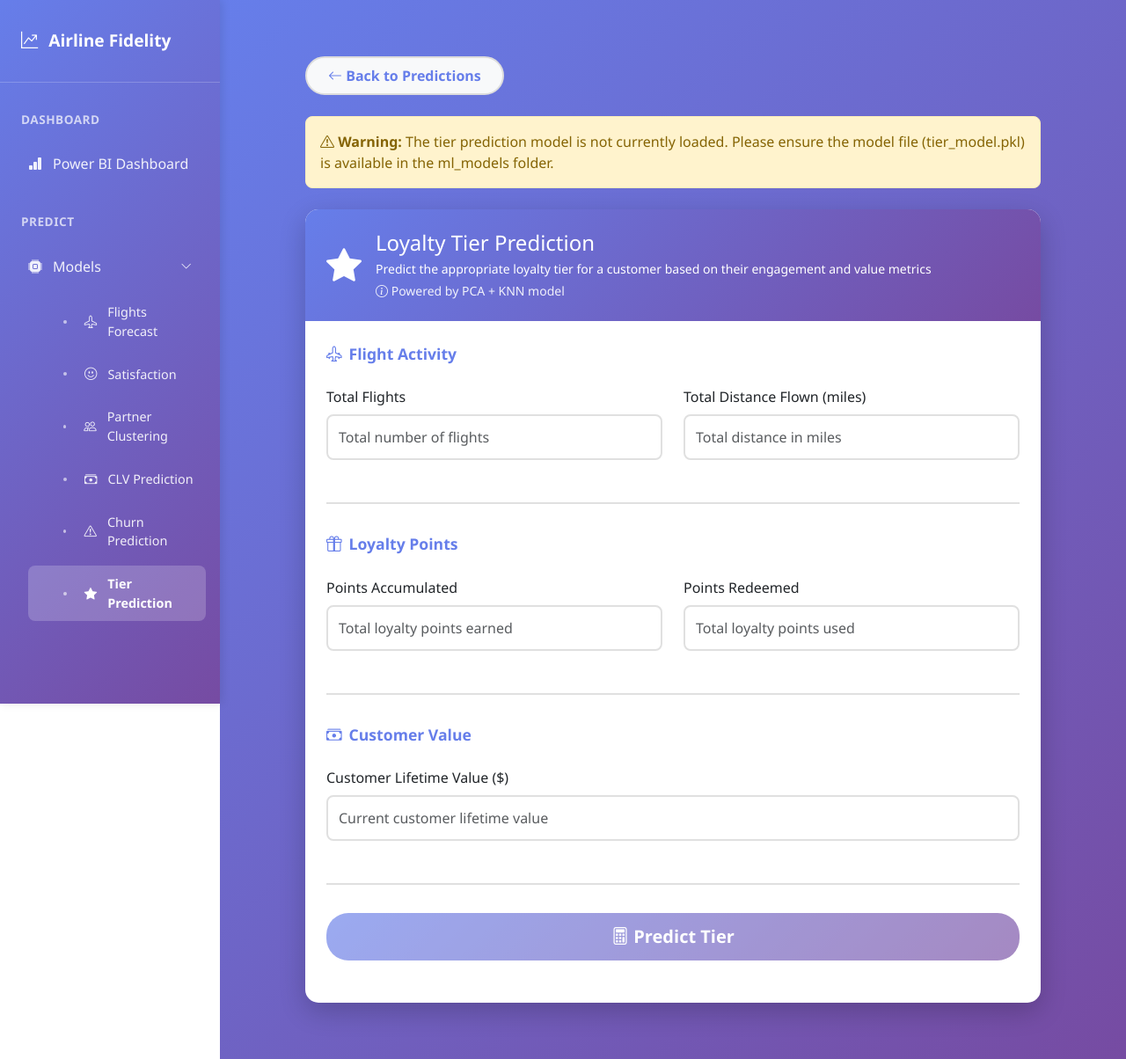
After one commit to EmnaJebali/BI-Dashboard-and-Prediction, a Django app: page /predict/tier/ in a window 1280 px wide. The commit adds this page. Shown: the whole page at 88% size. Run offline with Django 5.2, Linux system fonts and the light colour scheme.

Commit message:
added tier prediction

```diff
--- a/predict/forms.py
+++ b/predict/forms.py
@@ -243,3 +243,31 @@ class ChurnForm(forms.Form):
         label="Customer Lifetime Value ($)",
         widget=forms.NumberInput(attrs={'class': 'form-control', 'placeholder': 'Current customer lifetime value'})
     )
+
+
+class TierForm(forms.Form):
+    distance = forms.IntegerField(
+        min_value=0,
+        label="Total Distance Flown (miles)",
+        widget=forms.NumberInput(attrs={'class': 'form-control', 'placeholder': 'Total distance in miles'})
+    )
+    clv = forms.FloatField(
+        min_value=0,
+        label="Customer Lifetime Value ($)",
+        widget=forms.NumberInput(attrs={'class': 'form-control', 'placeholder': 'Current customer lifetime value'})
+    )
+    points_accumulated = forms.IntegerField(
+        min_value=0,
+        label="Points Accumulated",
+        widget=forms.NumberInput(attrs={'class': 'form-control', 'placeholder': 'Total loyalty points earned'})
+    )
+    total_flights = forms.IntegerField(
+        min_value=0,
+        label="Total Flights",
+        widget=forms.NumberInput(attrs={'class': 'form-control', 'placeholder': 'Total number of flights'})
+    )
+    points_redeemed = forms.IntegerField(
+        min_value=0,
+        label="Points Redeemed",
+        widget=forms.NumberInput(attrs={'class': 'form-control', 'placeholder': 'Total loyalty points used'})
+    )
--- a/predict/urls.py
+++ b/predict/urls.py
@@ -7,7 +7,8 @@ from .views import (
     satisfaction_prediction,
     clustering_partners_prediction,
     clv_prediction,
-    churn_prediction
+    churn_prediction,
+    tier_prediction
 )
 
 app_name = "predict"
@@ -19,5 +20,6 @@ urlpatterns = [
     path("clustering-partners/", clustering_partners_prediction, name="clustering_partners_prediction"),
     path("clv/", clv_prediction, name="clv_prediction"),
     path("churn/", churn_prediction, name="churn_prediction"),
+    path("tier/", tier_prediction, name="tier_prediction"),
     path("api/forecast/", ForecastAPIView.as_view(), name="forecast_api"),
 ]
--- a/predict/views.py
+++ b/predict/views.py
@@ -7,7 +7,7 @@ from rest_framework.response import Response
 from django.conf import settings
 import os
 import numpy as np
-from .forms import SatisfactionForm, ClusteringPartnersForm, CLVForm, ChurnForm
+from .forms import SatisfactionForm, ClusteringPartnersForm, CLVForm, ChurnForm, TierForm
 
 
 FLIGHTS_MODEL_PATH = os.path.join(
@@ -38,6 +38,12 @@ CHURN_MODEL_PATH = os.path.join(
     settings.BASE_DIR,
     "ml_models",
     "churn_prediction.pkl"
+)
+
+TIER_MODEL_PATH = os.path.join(
+    settings.BASE_DIR,
+    "ml_models",
+    "tier_model.pkl"
 )
 
 
@@ -91,6 +97,16 @@ try:
         churn_model_loaded = True
 except Exception as e:
     print(f"Error loading churn model: {e}")
+
+# Safely load the tier prediction model (PCA + KNN)
+tier_model = None
+tier_model_loaded = False
+try:
+    if os.path.exists(TIER_MODEL_PATH):
+        tier_model = joblib.load(TIER_MODEL_PATH)
+        tier_model_loaded = True
+except Exception as e:
+    print(f"Error loading tier model: {e}")
 
 
 
@@ -469,3 +485,77 @@ def churn_prediction(request):
             "prediction_type": "Customer Churn Prediction"
         }
     )
+
+
+def tier_prediction(request):
+    """Loyalty tier prediction form"""
+    prediction = None
+    error = None
+    form = TierForm()
+
+    if request.method == "POST" and tier_model_loaded:
+        form = TierForm(request.POST)
+        if form.is_valid():
+            try:
+                # Extract form data
+                data = form.cleaned_data
+
+                # Prepare features in correct order for model
+                # Feature order: Distance, CLV, Points Accumulated, Total Flights, Points Redeemed
+                # Model uses PCA + KNN pipeline
+                features = pd.DataFrame({
+                    'Distance': [int(data.get('distance'))],
+                    'CLV': [float(data.get('clv'))],
+                    'Points Accumulated': [int(data.get('points_accumulated'))],
+                    'Total Flights': [int(data.get('total_flights'))],
+                    'Points Redeemed': [int(data.get('points_redeemed'))]
+                })
+
+                # Make prediction using the PCA + KNN pipeline
+                tier_prediction_result = tier_model.predict(features)[0]
+                tier_probabilities = tier_model.predict_proba(features)[0]
+
+                # Map encoded tier back to tier names
+                # Based on notebook: 0=Aurora, 1=Nova, 2=Star (or similar encoding)
+                tier_names = ['Aurora', 'Nova', 'Star']
+                tier_name = tier_names[int(tier_prediction_result)] if int(tier_prediction_result) < len(tier_names) else f"Tier {int(tier_prediction_result)}"
+
+                # Get probabilities for each tier
+                tier_probs = {}
+                for i, prob in enumerate(tier_probabilities):
+                    tier_label = tier_names[i] if i < len(tier_names) else f"Tier {i}"
+                    tier_probs[tier_label] = round(float(prob) * 100, 2)
+
+                prediction = {
+                    "predicted_tier": tier_name,
+                    "tier_code": int(tier_prediction_result),
+                    "probabilities": tier_probs,
+                    "distance": int(data.get('distance')),
+                    "clv": round(float(data.get('clv')), 2),
+                    "points_accumulated": int(data.get('points_accumulated')),
+                    "total_flights": int(data.get('total_flights')),
+                    "points_redeemed": int(data.get('points_redeemed')),
+                    "tier_description": {
+                        'Aurora': 'Entry-level tier with basic benefits',
+                        'Nova': 'Mid-tier with enhanced rewards and perks',
+                        'Star': 'Premium tier with exclusive benefits and highest rewards'
+                    }.get(tier_name, 'Loyalty tier membership')
+                }
+            except Exception as e:
+                error = f"Prediction error: {str(e)}"
+        else:
+            error = "Please fill in all required fields correctly"
+    elif request.method == "POST" and not tier_model_loaded:
+        error = "Tier prediction model is not loaded"
+
+    return render(
+        request,
+        "tier_form.html",
+        {
+            "form": form,
+            "model_loaded": tier_model_loaded,
+            "prediction": prediction,
+            "error": error,
+            "prediction_type": "Loyalty Tier Prediction"
+        }
+    )
--- a/templates/base.html
+++ b/templates/base.html
@@ -286,6 +286,12 @@
                         <span>Churn Prediction</span>
                     </a>
                 </div>
+                <div class="sidebar-item">
+                    <a href="{% url 'predict:tier_prediction' %}" class="sidebar-link">
+                        <i class="bi bi-star-fill"></i>
+                        <span>Tier Prediction</span>
+                    </a>
+                </div>
             </div>
         </div>
     </nav>
--- /dev/null
+++ b/templates/tier_form.html
@@ -0,0 +1,412 @@
+{% extends "base.html" %}
+
+{% block title %}Loyalty Tier Prediction - Airline Fidelity Program Analysis{% endblock %}
+
+{% block extra_css %}
+<script src="https://cdn.jsdelivr.net/npm/chart.js"></script>
+{% endblock %}
+
+{% block extra_styles %}
+<style>
+    .main-content {
+        background: linear-gradient(135deg, #667eea 0%, #764ba2 100%);
+        min-height: 100vh;
+    }
+    .prediction-container {
+        max-width: 900px;
+        margin: 2rem auto;
+        padding: 2rem;
+    }
+    .card {
+        border: none;
+        border-radius: 15px;
+        box-shadow: 0 10px 30px rgba(0,0,0,0.2);
+        background: white;
+    }
+    .card-header {
+        background: linear-gradient(135deg, #667eea 0%, #764ba2 100%);
+        color: white;
+        border: none;
+        padding: 1.5rem;
+        border-radius: 15px 15px 0 0 !important;
+    }
+    .form-control, .form-select {
+        border-radius: 8px;
+        border: 2px solid #e0e0e0;
+        padding: 0.75rem;
+        transition: all 0.3s ease;
+    }
+    .form-control:focus, .form-select:focus {
+        border-color: #667eea;
+        box-shadow: 0 0 0 0.2rem rgba(102, 126, 234, 0.25);
+    }
+    h5 {
+        color: #333;
+        font-weight: 700;
+    }
+    .btn-primary {
+        background: linear-gradient(135deg, #667eea 0%, #764ba2 100%);
+        border: none;
+        padding: 0.75rem 2rem;
+        border-radius: 25px;
+        font-weight: 600;
+        transition: all 0.3s ease;
+    }
+    .btn-primary:hover {
+        transform: scale(1.05);
+        box-shadow: 0 5px 15px rgba(102, 126, 234, 0.4);
+    }
+    .result-card {
+        margin-top: 2rem;
+        animation: slideIn 0.5s ease;
+    }
+    @keyframes slideIn {
+        from {
+            opacity: 0;
+            transform: translateY(-20px);
+        }
+        to {
+            opacity: 1;
+            transform: translateY(0);
+        }
+    }
+    .tier-value {
+        font-size: 3rem;
+        font-weight: 700;
+        margin: 1rem 0;
+    }
+    .tier-value.aurora {
+        color: #6c757d;
+    }
+    .tier-value.nova {
+        color: #0d6efd;
+    }
+    .tier-value.star {
+        color: #ffc107;
+    }
+    .tier-badge {
+        font-size: 1.2rem;
+        font-weight: 600;
+        padding: 0.75rem 1.5rem;
+        border-radius: 25px;
+        display: inline-block;
+        margin-top: 1rem;
+    }
+    .tier-badge.aurora {
+        background-color: #e9ecef;
+        color: #495057;
+    }
+    .tier-badge.nova {
+        background-color: #cfe2ff;
+        color: #084298;
+    }
+    .tier-badge.star {
+        background-color: #fff3cd;
+        color: #856404;
+    }
+    .metrics-grid {
+        display: grid;
+        grid-template-columns: repeat(auto-fit, minmax(180px, 1fr));
+        gap: 1rem;
+        margin-top: 2rem;
+    }
+    .metric-box {
+        background: #f8f9fa;
+        padding: 1.5rem;
+        border-radius: 10px;
+        border-left: 4px solid #667eea;
+        text-align: center;
+    }
+    .metric-label {
+        font-size: 0.8rem;
+        color: #666;
+        text-transform: uppercase;
+        font-weight: 600;
+        margin-bottom: 0.5rem;
+    }
+    .metric-value {
+        font-size: 1.4rem;
+        font-weight: 700;
+        color: #333;
+    }
+    .error-message {
+        background-color: #f8d7da;
+        border: 1px solid #f5c6cb;
+        color: #721c24;
+        padding: 1rem;
+        border-radius: 8px;
+        margin-bottom: 1.5rem;
+    }
+    .warning-message {
+        background-color: #fff3cd;
+        border: 1px solid #ffeeba;
+        color: #856404;
+        padding: 1rem;
+        border-radius: 8px;
+        margin-bottom: 1.5rem;
+    }
+    .back-button {
+        display: inline-block;
+        margin-bottom: 1.5rem;
+        padding: 0.5rem 1.5rem;
+        background-color: #f8f9fa;
+        border: 2px solid #ddd;
+        border-radius: 25px;
+        color: #667eea;
+        text-decoration: none;
+        font-weight: 600;
+        transition: all 0.3s ease;
+    }
+    .back-button:hover {
+        background-color: #667eea;
+        color: white;
+        border-color: #667eea;
+        text-decoration: none;
+    }
+    .form-section {
+        margin-bottom: 2rem;
+        padding-bottom: 2rem;
+        border-bottom: 2px solid #e0e0e0;
+    }
+    .form-section:last-of-type {
+        border-bottom: none;
+    }
+    .section-title {
+        font-size: 1.1rem;
+        font-weight: 700;
+        color: #667eea;
+        margin-bottom: 1.5rem;
+        display: flex;
+        align-items: center;
+        gap: 0.5rem;
+    }
+    .probability-bar {
+        height: 30px;
+        border-radius: 15px;
+        margin: 0.5rem 0;
+        position: relative;
+        overflow: hidden;
+        background-color: #e9ecef;
+    }
+    .probability-fill {
+        height: 100%;
+        border-radius: 15px;
+        transition: width 0.5s ease;
+        display: flex;
+        align-items: center;
+        justify-content: center;
+        color: white;
+        font-weight: 600;
+        font-size: 0.9rem;
+    }
+    .probability-fill.aurora {
+        background: linear-gradient(90deg, #6c757d 0%, #495057 100%);
+    }
+    .probability-fill.nova {
+        background: linear-gradient(90deg, #0d6efd 0%, #084298 100%);
+    }
+    .probability-fill.star {
+        background: linear-gradient(90deg, #ffc107 0%, #ffb300 100%);
+    }
+</style>
+{% endblock %}
+
+{% block content %}
+<div class="prediction-container">
+    <a href="{% url 'predict:prediction_selector' %}" class="back-button">
+        <i class="bi bi-arrow-left"></i> Back to Predictions
+    </a>
+
+    {% if not model_loaded %}
+    <div class="warning-message">
+        <i class="bi bi-exclamation-triangle"></i>
+        <strong>Warning:</strong> The tier prediction model is not currently loaded. Please ensure the model file (tier_model.pkl) is available in the ml_models folder.
+    </div>
+    {% endif %}
+
+    <div class="card">
+        <div class="card-header">
+            <div class="d-flex align-items-center gap-3">
+                <i class="bi bi-star-fill" style="font-size: 2.5rem;"></i>
+                <div>
+                    <h4 class="mb-0">Loyalty Tier Prediction</h4>
+                    <p class="mb-0 small mt-1">Predict the appropriate loyalty tier for a customer based on their engagement and value metrics</p>
+                    <p class="mb-0 small mt-1" style="opacity: 0.9;"><i class="bi bi-info-circle"></i> Powered by PCA + KNN model</p>
+                </div>
+            </div>
+        </div>
+
+        <div class="card-body p-4">
+            {% if error %}
+            <div class="error-message">
+                <i class="bi bi-exclamation-circle"></i>
+                <strong>Error:</strong> {{ error }}
+            </div>
+            {% endif %}
+
+            <form method="POST" class="mb-4">
+                {% csrf_token %}
+
+                <div class="form-section">
+                    <div class="section-title">
+                        <i class="bi bi-airplane-engines"></i>
+                        Flight Activity
+                    </div>
+                    <div class="row">
+                        <div class="col-md-6 mb-3">
+                            <label for="{{ form.total_flights.id_for_label }}" class="form-label">
+                                {{ form.total_flights.label }}
+                            </label>
+                            {{ form.total_flights }}
+                            {% if form.total_flights.errors %}
+                            <div class="invalid-feedback d-block">
+                                {{ form.total_flights.errors.0 }}
+                            </div>
+                            {% endif %}
+                        </div>
+                        <div class="col-md-6 mb-3">
+                            <label for="{{ form.distance.id_for_label }}" class="form-label">
+                                {{ form.distance.label }}
+                            </label>
+                            {{ form.distance }}
+                            {% if form.distance.errors %}
+                            <div class="invalid-feedback d-block">
+                                {{ form.distance.errors.0 }}
+                            </div>
+                            {% endif %}
+                        </div>
+                    </div>
+                </div>
+
+                <div class="form-section">
+                    <div class="section-title">
+                        <i class="bi bi-gift"></i>
+                        Loyalty Points
+                    </div>
+                    <div class="row">
+                        <div class="col-md-6 mb-3">
+                            <label for="{{ form.points_accumulated.id_for_label }}" class="form-label">
+                                {{ form.points_accumulated.label }}
+                            </label>
+                            {{ form.points_accumulated }}
+                            {% if form.points_accumulated.errors %}
+                            <div class="invalid-feedback d-block">
+                                {{ form.points_accumulated.errors.0 }}
+                            </div>
+                            {% endif %}
+                        </div>
+                        <div class="col-md-6 mb-3">
+                            <label for="{{ form.points_redeemed.id_for_label }}" class="form-label">
+                                {{ form.points_redeemed.label }}
+                            </label>
+                            {{ form.points_redeemed }}
+                            {% if form.points_redeemed.errors %}
+                            <div class="invalid-feedback d-block">
+                                {{ form.points_redeemed.errors.0 }}
+                            </div>
+                            {% endif %}
+                        </div>
+                    </div>
+                </div>
+
+                <div class="form-section">
+                    <div class="section-title">
+                        <i class="bi bi-cash-stack"></i>
+                        Customer Value
+                    </div>
+                    <div class="mb-3">
+                        <label for="{{ form.clv.id_for_label }}" class="form-label">
+                            {{ form.clv.label }}
+                        </label>
+                        {{ form.clv }}
+                        {% if form.clv.errors %}
+                        <div class="invalid-feedback d-block">
+                            {{ form.clv.errors.0 }}
+                        </div>
+                        {% endif %}
+                    </div>
+                </div>
+
+                <div class="d-grid gap-2">
+                    <button type="submit" class="btn btn-primary btn-lg" {% if not model_loaded %}disabled{% endif %}>
+                        <i class="bi bi-calculator"></i> Predict Tier
+                    </button>
+                </div>
+            </form>
+
+            {% if prediction %}
+            <div class="result-card">
+                <div class="card" style="background: linear-gradient(135deg, #667eea15 0%, #764ba215 100%); border: 2px solid #667eea;">
+                    <div class="card-body">
+                        <h5 class="mb-3">
+                            <i class="bi bi-check-circle" style="color: #28a745;"></i>
+                            Prediction Results
+                        </h5>
+
+                        <div class="text-center">
+                            <p class="text-muted mb-0">Recommended Loyalty Tier</p>
+                            <div class="tier-value {{ prediction.predicted_tier|lower }}">
+                                <i class="bi bi-star-fill"></i> {{ prediction.predicted_tier }}
+                            </div>
+                            <div class="tier-badge {{ prediction.predicted_tier|lower }}">
+                                {{ prediction.tier_description }}
+                            </div>
+                        </div>
+
+                        <div class="mt-4">
+                            <h6 class="text-center mb-3">Tier Probabilities</h6>
+                            {% for tier_name, prob in prediction.probabilities.items %}
+                            <div class="mb-2">
+                                <div class="d-flex justify-content-between mb-1">
+                                    <span><strong>{{ tier_name }}</strong></span>
+                                    <span><strong>{{ prob }}%</strong></span>
+                                </div>
+                                <div class="probability-bar">
+                                    <div class="probability-fill {{ tier_name|lower }}" style="width: {{ prob }}%;">
+                                        {% if prob > 5 %}{{ prob }}%{% endif %}
+                                    </div>
+                                </div>
+                            </div>
+                            {% endfor %}
+                        </div>
+
+                        <div class="metrics-grid">
+                            <div class="metric-box">
+                                <div class="metric-label">Total Flights</div>
+                                <div class="metric-value">{{ prediction.total_flights }}</div>
+                            </div>
+                            <div class="metric-box">
+                                <div class="metric-label">Distance</div>
+                                <div class="metric-value">{{ prediction.distance }}M</div>
+                            </div>
+                            <div class="metric-box">
+                                <div class="metric-label">Points Accumulated</div>
+                                <div class="metric-value">{{ prediction.points_accumulated }}</div>
+                            </div>
+                            <div class="metric-box">
+                                <div class="metric-label">Points Redeemed</div>
+                                <div class="metric-value">{{ prediction.points_redeemed }}</div>
+                            </div>
+                            <div class="metric-box">
+                                <div class="metric-label">CLV</div>
+                                <div class="metric-value">${{ prediction.clv }}</div>
+                            </div>
+                        </div>
+
+                        <div class="alert alert-info mt-4" role="alert">
+                            <i class="bi bi-info-circle"></i>
+                            <strong>What does this mean?</strong>
+                            <p class="mb-0">
+                                Based on the customer's engagement metrics, the model recommends the <strong>{{ prediction.predicted_tier }}</strong> tier.
+                                This tier is appropriate for customers with similar activity levels and value. Consider offering tier upgrade opportunities
+                                or benefits aligned with this tier level to enhance customer loyalty.
+                            </p>
+                        </div>
+                    </div>
+                </div>
+            </div>
+            {% endif %}
+        </div>
+    </div>
+</div>
+{% endblock %}
```
Also changed, not shown: templates/prediction_selector.html (+23 -0 lines), 2 other files.
